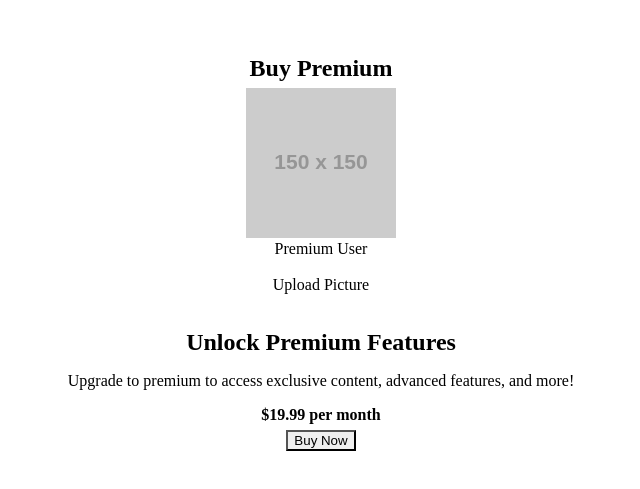
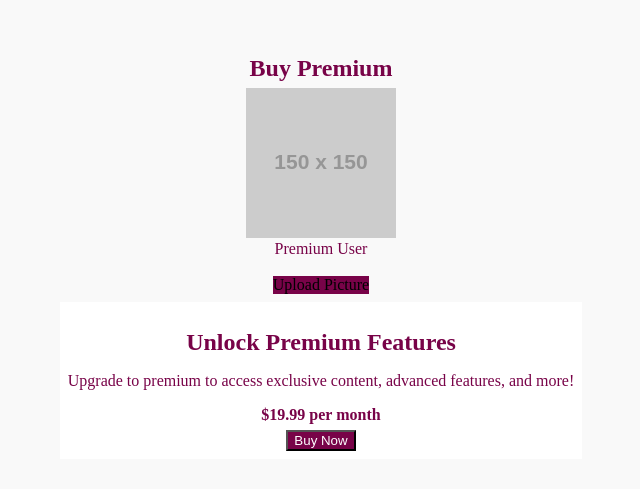
Before and after one commit to RiyaBhatta/Tally, a React (Vite) app in the folder frontend/vite-project/: page /buy in a window 1280 px wide. Shown: the part 165-654 px from the top of the page, without its empty margins (319-959 px from the left). Built offline with nearby package versions, Linux system fonts and the light colour scheme.

Commit message:
Update Buy.jsx

```diff
--- a/frontend/vite-project/src/Components/Buy.jsx
+++ b/frontend/vite-project/src/Components/Buy.jsx
@@ -15,7 +15,11 @@ const Avatar = ({ name, src, onImageUpload }) => {
   return (
     <Box display="flex" flexDirection="column" alignItems="center">
       <ChakraAvatar name={name} src={src} size="xl" />
-      {name && <Text mt={2}>{name}</Text>}
+      {name && (
+        <Text mt={2} color="#780348">
+          {name}
+        </Text>
+      )}
       <Input
         type="file"
         accept="image/*"
@@ -28,8 +32,10 @@ const Avatar = ({ name, src, onImageUpload }) => {
         as="label"
         htmlFor="upload-avatar"
         mt={2}
-        colorScheme="blue"
+        colorScheme="pink"
         size="sm"
+        backgroundColor="#780348"
+        _hover={{ backgroundColor: "#5e002e" }} // Darker shade for hover
       >
         Upload Picture
       </Button>
@@ -58,10 +64,12 @@ const BuyPremium = () => {
       flexDirection="column"
       alignItems="center"
       justifyContent="center"
-      bg={useColorModeValue("gray.100", "gray.800")}
+      bg="#f9f9f9" // Light background color
       p={4}
     >
-      <Heading mb={6}>Buy Premium</Heading>
+      <Heading mb={6} color="#780348">
+        Buy Premium
+      </Heading>
       <Stack spacing={8} align="center">
         <Avatar
           name="Premium User"
@@ -76,17 +84,23 @@ const BuyPremium = () => {
           maxW="lg"
           textAlign="center"
         >
-          <Heading size="lg" mb={4}>
+          <Heading size="lg" mb={4} color="#780348">
             Unlock Premium Features
           </Heading>
-          <Text mb={4}>
+          <Text mb={4} color="#780348">
             Upgrade to premium to access exclusive content, advanced features,
             and more!
           </Text>
-          <Text mb={6} fontSize="xl" fontWeight="bold">
+          <Text mb={6} fontSize="xl" fontWeight="bold" color="#780348">
             $19.99 per month
           </Text>
-          <Button colorScheme="blue" size="lg">
+          <Button
+            colorScheme="pink"
+            size="lg"
+            backgroundColor="#780348"
+            color="white"
+            _hover={{ backgroundColor: "#5e002e" }} // Darker shade for hover
+          >
             Buy Now
           </Button>
         </Box>
```
